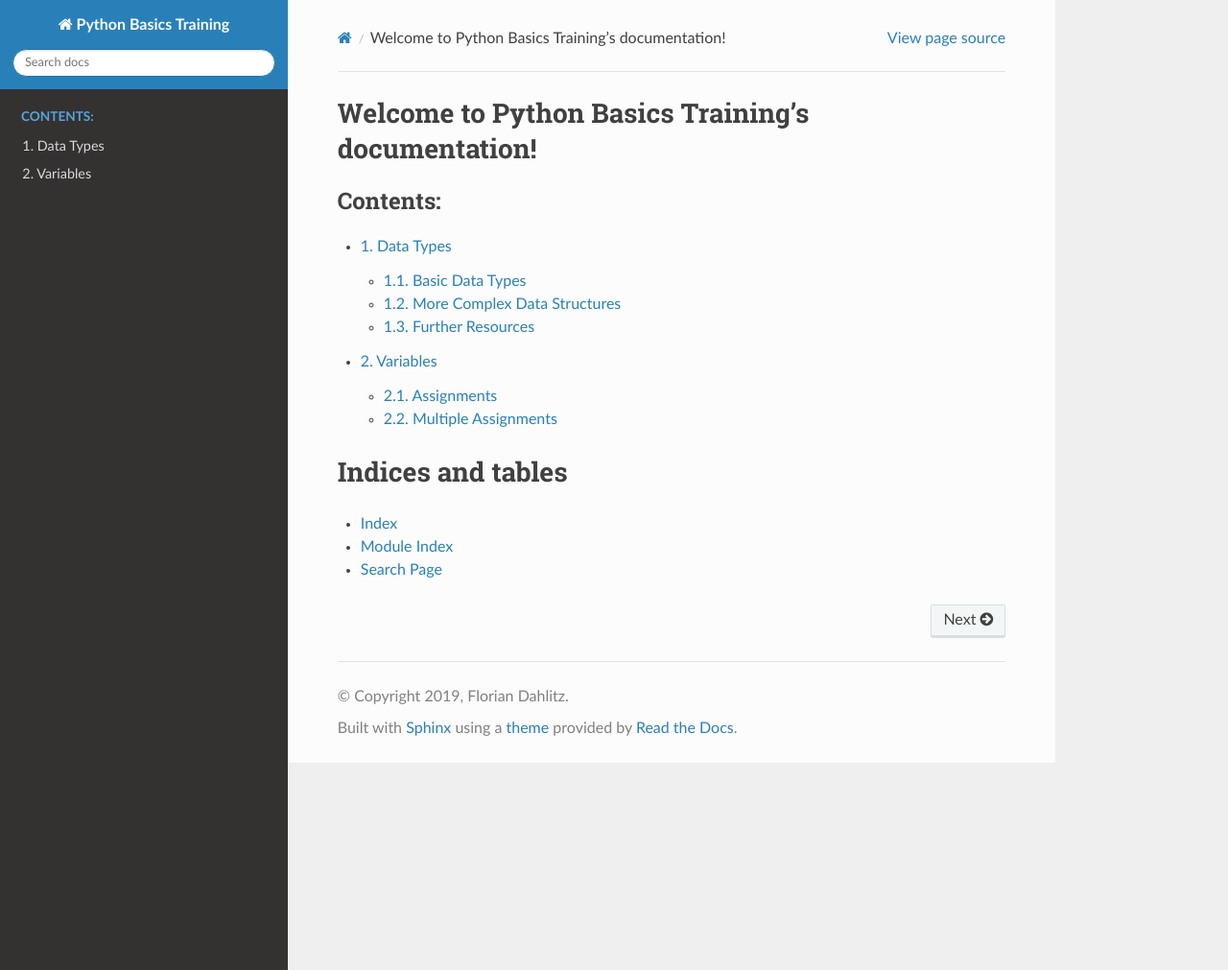
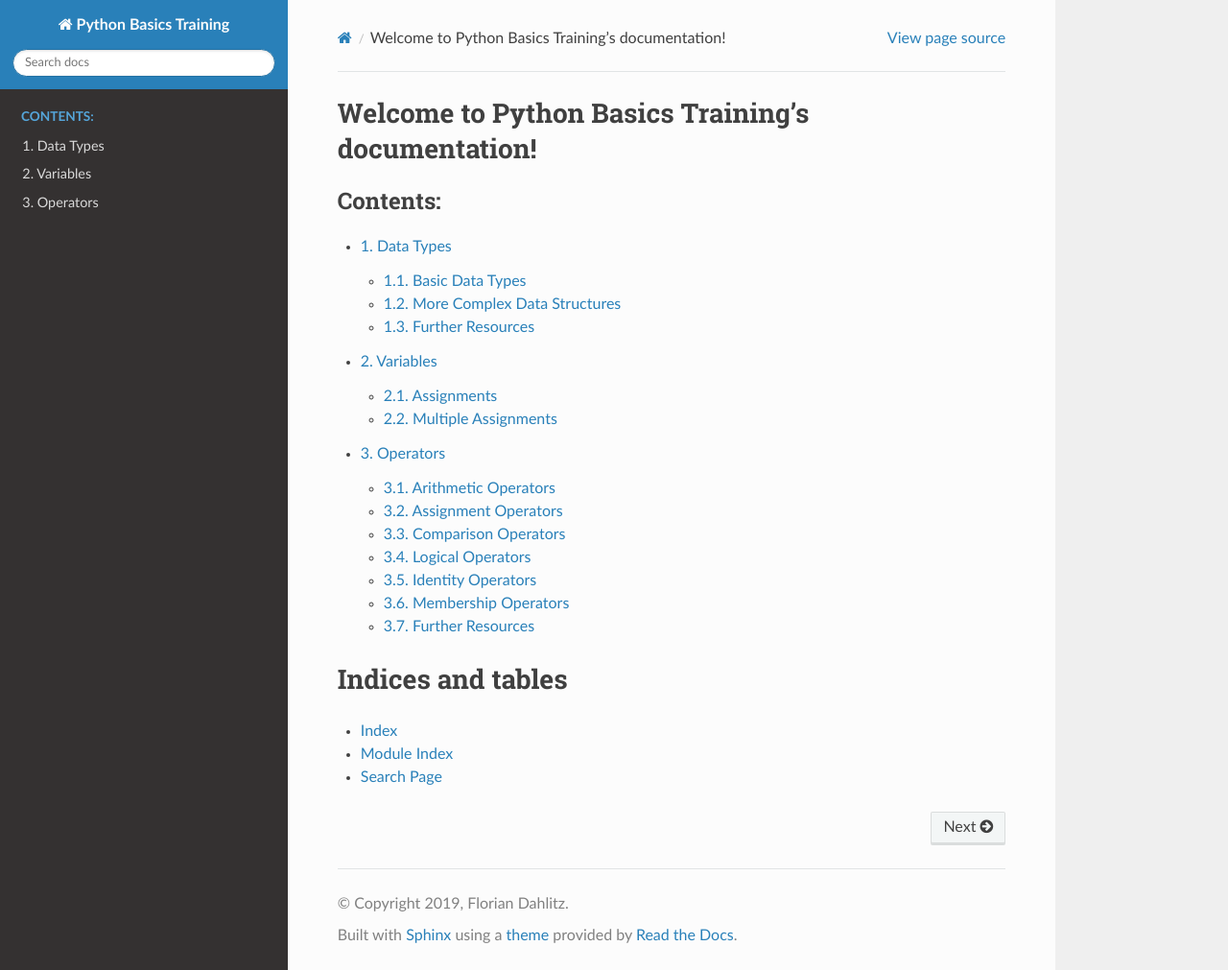
Before and after one commit to DahlitzFlorian/python-training-beginners, a Sphinx documentation site: the page built from docs/index.rst, in a window 1280 px wide and 1011 px high. Shown: the whole window at 96% size. Built offline with Sphinx 7.4.7 and the Read the Docs theme 2.0.0, drawn with Linux system fonts in a browser that asks for light colours; some of the changed lines change nothing that is shown.

Commit message:
feat(docs): add operators section

````diff
--- a/docs/index.rst
+++ b/docs/index.rst
@@ -13,6 +13,7 @@
 
    data_types
    variables
+   operators
 
 
 
--- /dev/null
+++ b/docs/operators.md
@@ -0,0 +1,196 @@
+# Operators
+
+In this section we'll have a closer look at operators in Python.
+Operators are used to perform operations on variables and values.
+Python divides operators in the following groups:
+
+- Arithmetic operators
+- Assignment operators
+- Comparison operators
+- Logical operators
+- Identity operators
+- Membership operators
+- Bitwise operators
+
+We'll have a look at all of them except bitwise operators as they are out of scope for this training session.
+
+
+## Arithmetic Operators
+
+Arithmetic operators are used (as the name suggests) to perform arithmetical operations on numeric variables and values (e.g. `int` and `float`).
+
+> **Note:** Some of these arithmetic operators are implemented for more complex data structures like lists or dictionaries.
+> However, they have a different meaning than the once discussed here.
+
+| Operator | Name | Example |
+|----------|------|---------|
+|+|Addition|x + y|
+|-|Subtraction|x - y|
+|*|Multiplication|x * y|
+|/|Division|x / y|
+|%|Modulus|x % y|
+|**|Exponentiation|x ** y|
+|//|Floor division|x // y|
+
+The following code section shows you, how you could use the operators listed above.
+
+```python
+>>> x = 5
+>>> y = 3
+>>> x + 2
+7
+>>> x + y
+8
+>>> x * y
+15
+>>> 7 / 2  # always results in a float
+3.5
+>>> 7 // 2  # floor-division always results in an integer
+3
+>>> 7 % 2  # modulo operation -> returns the remainder of a division
+1
+>>> 7 ** 2  # square number of 7
+49
+```
+
+
+## Assignment Operators
+
+Assignment operators are used to create or override variables.
+Besides the *normal* assignment operator `=`, which is used in the [Variables](variables.md) section, there exist other assignment operators, which are a combination of the assignment operator and an arithmetical operator.
+
+| Operator | Example | Same As |
+|----------|---------|---------|
+|=|x = 5|x = 5|
+|+=|x += 3|x = x + 3|
+|-=|x -= 3|x = x - 3|
+|*=|x *= 3|x = x * 3|
+|/=|x /= 3|x = x / 3|
+|%=|x %= 3|x = x % 3|
+|**=|x **= 3|x = x ** 3|
+|//=|x //= 3|x = x // 3|
+
+```python
+>>> x = 5
+>>> x += 3
+>>> x
+8
+>>> x %= 2
+>>> x
+0
+```
+
+
+## Comparison Operators
+
+Comparison operators are used to compare certain values (or variables) and get back a boolean value.
+Let's assume we have two variables and want to know, whether they are equal or not:
+
+```python
+>>> x = 3
+>>> y = 6
+>>> x == y
+False
+>>> x != y
+True
+>>> x < y
+True
+```
+
+Below you'll find a list of available comparison operators.
+
+| Operator | Name | Example |
+|----------|------|---------|
+|==|Equal|x == y|
+|!=|Not equal|x != y|
+|>|Greater than|x > y|
+|<|Less than|x < y|
+|>=|Greater than or equal to|x >= y|
+|<=|Less than or equal to|x <= y|
+
+
+## Logical Operators
+
+Logical operators are used to connect booleans logically to see, whether they are `True` or `False` within a certain context.
+
+| Operator | Description | Example |
+|----------|-------------|---------|
+|and|Returns True if both statements are true|x < 5 and  x < 10|
+|or|Returns True if one of the statements is true|x < 5 or x < 4|
+|not|Reverse the result, returns False if the result is true|not(x < 5 and x < 10)|
+
+```python
+>>> x = 3 == 3
+>>> x
+True
+>>> y = 4 < 3
+>>> y
+False
+>>> x and y
+False
+>>> x and not y
+True
+>>> x or y
+True
+```
+
+
+## Identity Operators
+
+Identity operators are used to check the identity of an object.
+
+| Operator | Description | Example |
+|----------|-------------|---------|
+|is|Returns true if both variables are the same object|x is y|
+|is not|Returns true if both variables are not the same object|x is not y|
+
+> **Note:** Checking whether a value is `None` (equivalent to `null` in C or Java) is performed by using the identity operator `is` and not using the comparison operator `==`.
+
+```python
+>>> x = [1, 2, 3, 4, 5]
+>>> y = [1, 2, 3, 4, 5]
+>>> x is y
+False
+>>> x is not y
+True
+>>> y = x
+>>> x is y
+True
+```
+
+The following diagram illustrates, what happended in the example provided above.
+
+![](_static/images/is-operator_diagram.png)
+
+On the left-hand side you can see, that both variables point to independent lists.
+However, when we set `y = x`, `y` points to the same list as `x`, which you can see on the right-hand side.
+
+
+## Membership Operators
+
+With membership operators you can check, whether a certain sequence is present in an object.
+For instance you could check if the number `5` is part of a list of grades or if the name *Felix* contains the letter `p`.
+
+```python
+>>> grades = [1, 2, 3, 4, 5, 6]
+>>> grades
+[1, 2, 3, 4, 5, 6]
+>>> 5 in grades
+True
+>>> name = "Felix"
+>>> name
+'Felix'
+>>> "p" in name
+False
+```
+
+| Operator | Description | Example |
+|----------|-------------|---------|
+|in|Returns True if a sequence with the specified value is present in the object|x in y|
+|not in|Returns True if a sequence with the specified value is not present in the object|x not in y|
+
+
+## Further Resources
+
+- [Operators and Expressions in Python](https://realpython.com/python-operators-expressions/)
+- [Python Operators](https://www.w3schools.com/python/python_operators.asp)
````
Also changed, not shown: docs/_static/images/is-operator_diagram.png (added), 1 other file.
